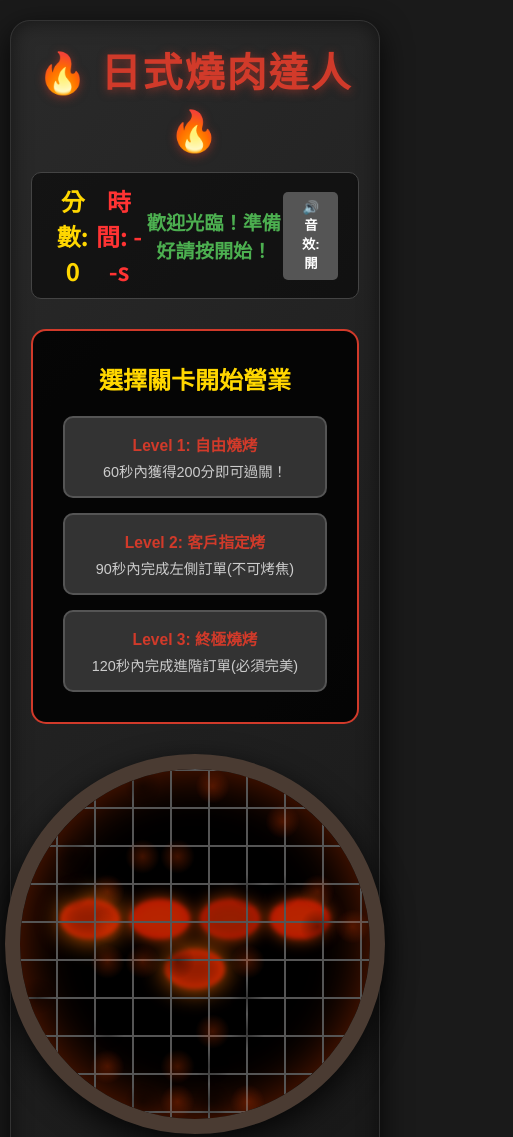
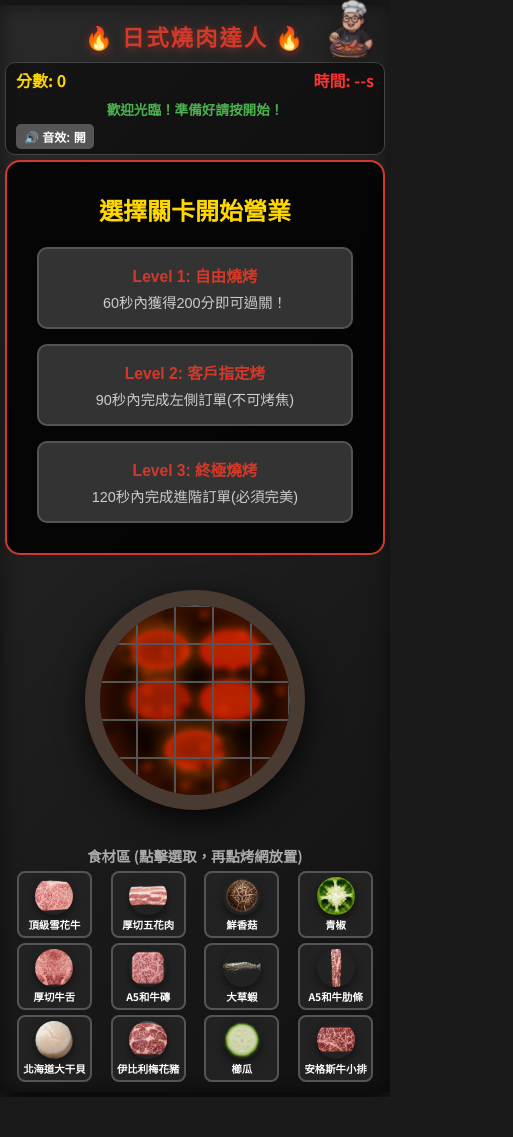
Before and after one commit to Van978/yakiniku-game, a plain HTML site: page index.html in a window 390 px wide. Shown: the top 1137 px of the page, 513 px wide, since content can reach past the window. After the commit the page ends 1097 px from the top, so only its background shows below. Drawn offline with Linux system fonts and the light colour scheme.

Commit message:
fix: re-apply mascot styles and aggressive mobile vertical space optimization

```diff
--- a/style.css
+++ b/style.css
@@ -577,3 +577,170 @@ h1 {
     50% { transform: translateY(-20px) scale(1.2); opacity: 1; }
     100% { transform: translateY(-40px) scale(1); opacity: 0; }
 }
+
+/* 代言人 Kye君 樣式 - V2.1 */
+.mascot-container {
+    position: absolute;
+    right: -130px; /* 寬螢幕時站在外面 */
+    bottom: 0;
+    width: 160px;
+    height: 160px;
+    z-index: 1000;
+    pointer-events: none;
+    animation: mascotFloat 3s ease-in-out infinite;
+}
+
+#kye-mascot {
+    width: 100%;
+    height: 100%;
+    object-fit: contain;
+    filter: drop-shadow(0 5px 15px rgba(0,0,0,0.5));
+}
+
+.mascot-speech {
+    position: absolute;
+    top: -40px;
+    left: 20px;
+    background: white;
+    color: #333;
+    padding: 8px 15px;
+    border-radius: 15px;
+    font-size: 0.9rem;
+    font-weight: bold;
+    white-space: nowrap;
+    box-shadow: 0 5px 15px rgba(0,0,0,0.4);
+    opacity: 0;
+    transform: translateY(10px);
+    animation: speechFade 8s ease-in-out infinite;
+}
+
+.mascot-speech::after {
+    content: '';
+    position: absolute;
+    bottom: -8px;
+    left: 20px;
+    border-left: 8px solid transparent;
+    border-right: 8px solid transparent;
+    border-top: 8px solid white;
+}
+
+@keyframes mascotFloat {
+    0%, 100% { transform: translateY(0) rotate(0); }
+    50% { transform: translateY(-10px) rotate(2deg); }
+}
+
+@keyframes speechFade {
+    0%, 5%, 95%, 100% { opacity: 0; transform: translateY(10px); }
+    15%, 85% { opacity: 1; transform: translateY(0); }
+}
+
+/* --- 手機版 (Portrait) 垂直空間究極優化 --- */
+@media (max-width: 1100px) {
+    .mascot-container {
+        right: -20px;
+        width: 120px;
+        height: 120px;
+        opacity: 0.8;
+    }
+}
+
+@media (max-width: 600px) {
+    body {
+        overflow-y: auto;
+        padding: 5px 0;
+        align-items: flex-start;
+    }
+
+    .game-container {
+        width: 100%;
+        max-width: 100vw;
+        padding: 10px 5px;
+        margin: 0;
+        border-radius: 0;
+        border: none;
+    }
+
+    /* 縮小標題與間距 */
+    header {
+        margin-bottom: 5px;
+    }
+
+    h1 {
+        font-size: 1.4rem;
+        margin: 5px 0 10px 0;
+    }
+
+    /* 縮小數據欄 */
+    .stats {
+        padding: 5px 10px;
+        gap: 5px;
+        flex-wrap: wrap;
+    }
+
+    .score-board, .time-board {
+        font-size: 1rem;
+    }
+
+    .message-board {
+        width: 100%;
+        text-align: center;
+        font-size: 0.85rem;
+        margin-top: 2px;
+    }
+
+    /* 關鍵：大幅度縮小烤爐尺寸，騰出下方空間 */
+    .grill-container {
+        width: 220px !important;
+        height: 220px !important;
+        margin: 5px auto !important;
+    }
+
+    /* 代言人位置微調，避免遮擋文字 */
+    .mascot-container {
+        width: 60px;
+        height: 60px;
+        right: 10px;
+        top: 0;
+        bottom: auto;
+    }
+
+    .mascot-speech {
+        display: none; /* 手機版關閉對話泡泡避免雜亂 */
+    }
+
+    /* 食材區瘦身 */
+    .ingredients-panel h2 {
+        font-size: 0.9rem;
+        margin-bottom: 5px;
+    }
+
+    .ingredients-list {
+        grid-template-columns: repeat(4, 1fr); /* 強制四列並排 */
+        gap: 5px;
+        padding: 0 5px;
+    }
+
+    .ingredient-btn {
+        width: 100%; /* 填滿格子 */
+        max-width: 75px;
+        padding: 4px;
+        border-radius: 8px;
+    }
+
+    .ingredient-icon {
+        width: 38px;
+        height: 38px;
+        margin-bottom: 2px;
+    }
+
+    .ingredient-name {
+        font-size: 0.65rem;
+        white-space: nowrap;
+    }
+
+    /* 按鈕大小修正 */
+    .sound-btn, .abandon-btn {
+        padding: 4px 8px;
+        font-size: 0.75rem;
+    }
+}
```
